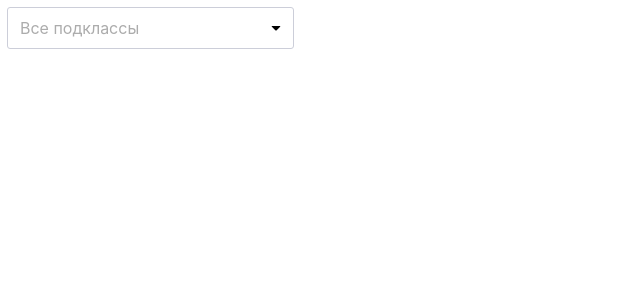
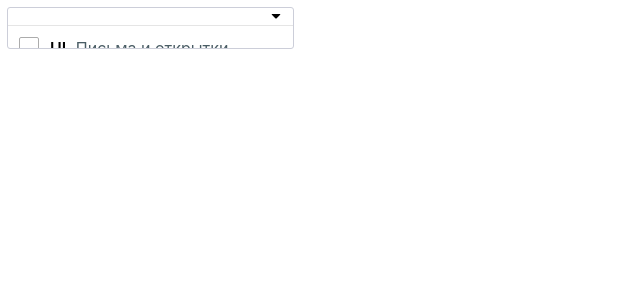
Before and after one commit to akarpenkojr/tt_pochtarf_dropdown-component, a React (Create React App) app: page / in a window 1280 px wide. Shown: the top 300 px of the page, without its empty margins (0-640 px from the left). Built offline with nearby package versions, Linux system fonts and the light colour scheme.

Commit message:
Added component for search required item in option list

```diff
--- a/src/components/Dropdown/Dropdown.js
+++ b/src/components/Dropdown/Dropdown.js
@@ -11,6 +11,7 @@ import DropdownTitle from "../DropdownTitle";
 import OpenSelectionMenu from "../OpenSelectionMenu";
 import OptionItems from "../OptionItems";
 import SelectedOptionItems from "../SelectedOptionItems";
+import SearchInput from "../SearchInput";
 
 // import styles
 import styles from './Dropdown.module.scss'
@@ -95,7 +96,8 @@ class Dropdown extends Component {
 					 <div className={styles.dropDownComponent__headerWrapper}>
 						 { !this.state.selectedOptions.length ? (
 								 <div className={styles.dropDownComponent__titleWrapper}>
-									 <DropdownTitle />
+									 {/*<DropdownTitle />*/}
+									 <SearchInput />
 								 </div>
 						 ) : (
 								 <div className={styles.dropDownComponent__content}>
--- /dev/null
+++ b/src/components/SearchInput/SearchInput.js
@@ -0,0 +1,27 @@
+//imports
+import React, {Component} from 'react'
+
+// import components
+import styles from './SearchInput.module.scss'
+
+// import styles
+
+
+class SearchInput extends Component {
+constructor(props) {
+		super(props);
+		this.state = {
+
+		};
+	}
+
+   render() {
+      return (
+         <div className={styles.inputWrapper}>
+					 <input type="text"/>
+         </div>
+      )
+   }
+}
+
+export default SearchInput
--- /dev/null
+++ b/src/components/SearchInput/SearchInput.module.scss
@@ -0,0 +1,10 @@
+.inputWrapper {
+	display: flex;
+	align-self: center;
+	& input {
+		border: none;
+		&:hover, &:focus {
+			outline: none;
+		}
+	}
+}
--- /dev/null
+++ b/src/components/SearchInput/index.js
@@ -0,0 +1 @@
+export {default} from './SearchInput'
```
